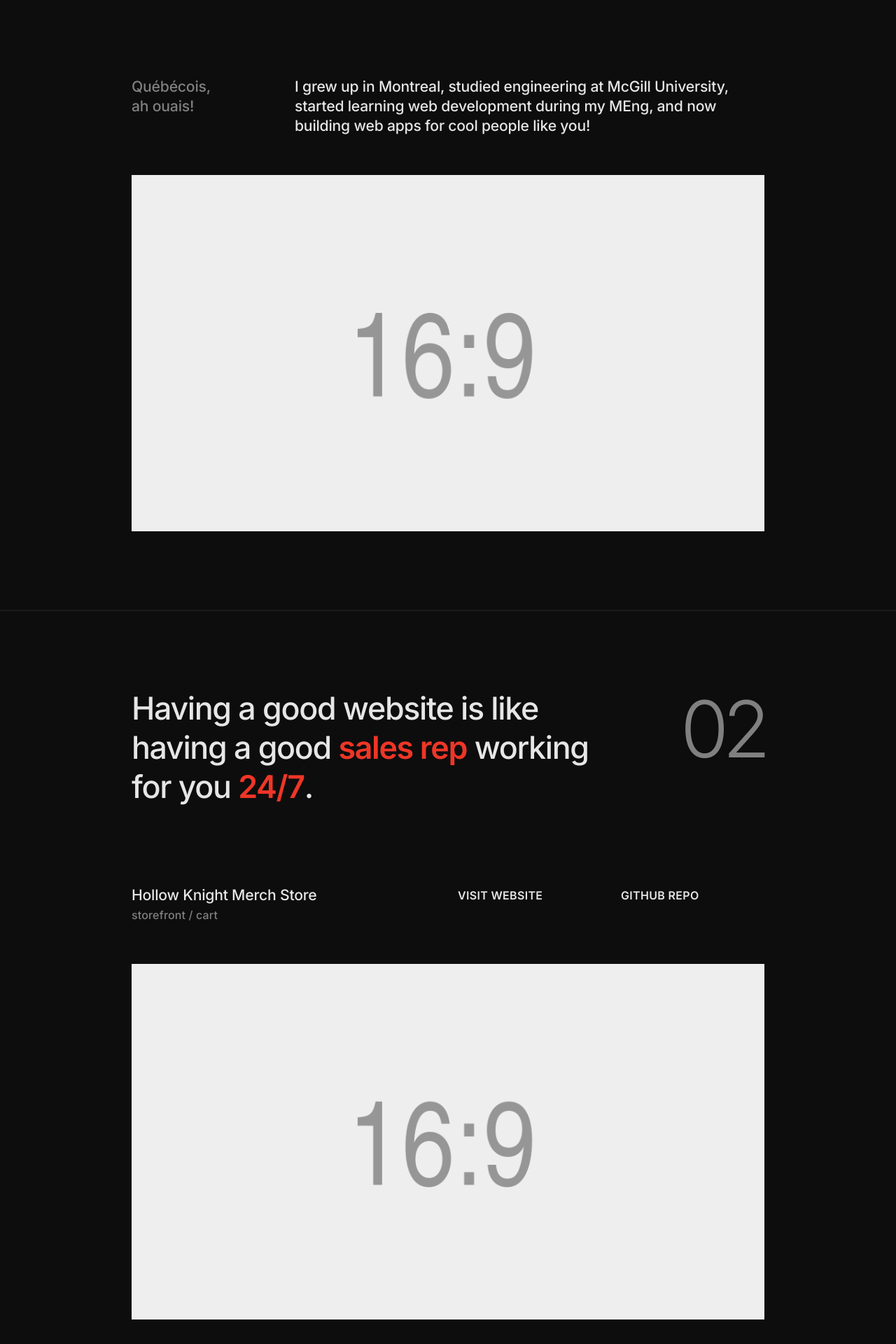
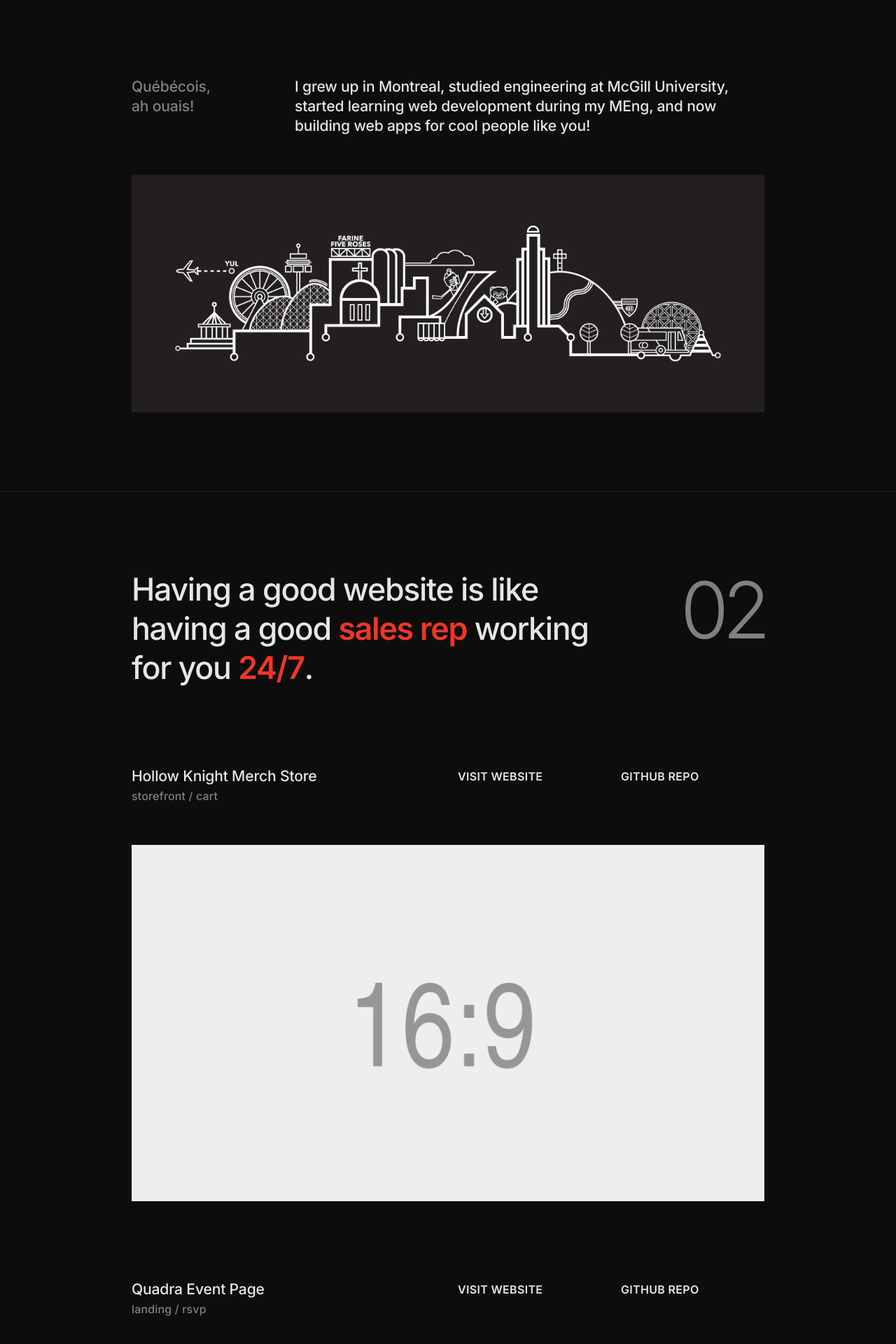
Before and after one commit to jingtianfeng/jtfeng-personal-1, a Jekyll site: the page built from index.html, in a window 1280 px wide. Shown: the part 936-2856 px from the top of the page at 70% size. Built offline with Jekyll 4.4.1, drawn with Linux system fonts in a browser that asks for light colours.

Commit message:
UPDATE index: #frontend-about <img> src

```diff
--- a/index.html
+++ b/index.html
@@ -68,7 +68,7 @@
         <div class="row mt-5">
             <div class="col-4">
                 <img class="img-fluid"
-                     src="/assets/img/placeholder-16x9.png" alt="About me"
+                     src="/assets/img/illustration-montreal.png" alt="About me"
                      width="1920" height="1080">
             </div>
         </div>
```
